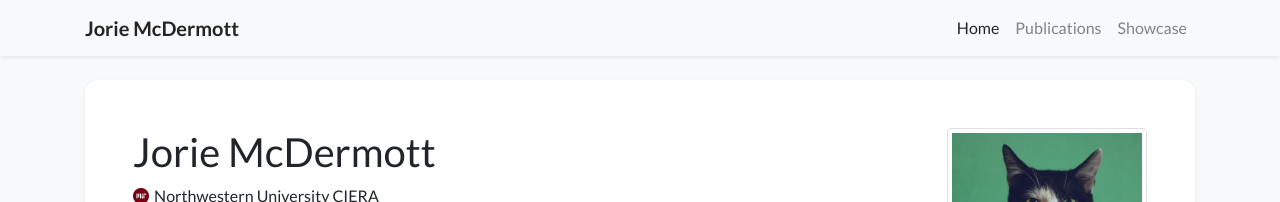
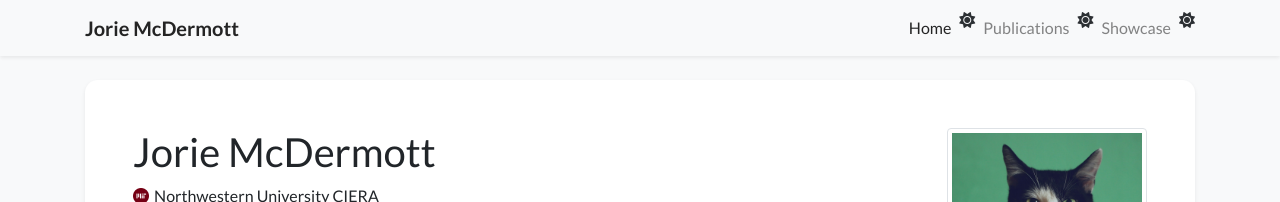
Before and after one commit to Jorie286/homepage, a Jekyll site: the page built from index.html, in a window 1280 px wide. Shown: the top 202 px of the page. Built offline with Jekyll 4.4.1, drawn with Linux system fonts in a browser that asks for light colours; nearby versions of some CDN libraries; a style sheet for code colours, icons or effects is not loaded.

Commit message:
Update navbar.html
Add theme button to the navigation bar.

```diff
--- a/_includes/navbar.html
+++ b/_includes/navbar.html
@@ -10,6 +10,8 @@
                 {% for item in site.data.navigation.pages %}
                 <li class="nav-item {% if item.name == page.navbar_title %}active{% endif %}">
                     <a class="nav-link" href="{{ item.url | relative_url }}">{{ item.name }}</a>
+                <li id="theme-toggle" class="masthead__menu-item persist tail">
+                    <a role="button" aria-labelledby="theme-icon"><i id="theme-icon" class="fa-solid fa-sun" aria-hidden="true" title="toggle theme"></i></a>
                 </li>
                 {% endfor %}
             </ul>
```
